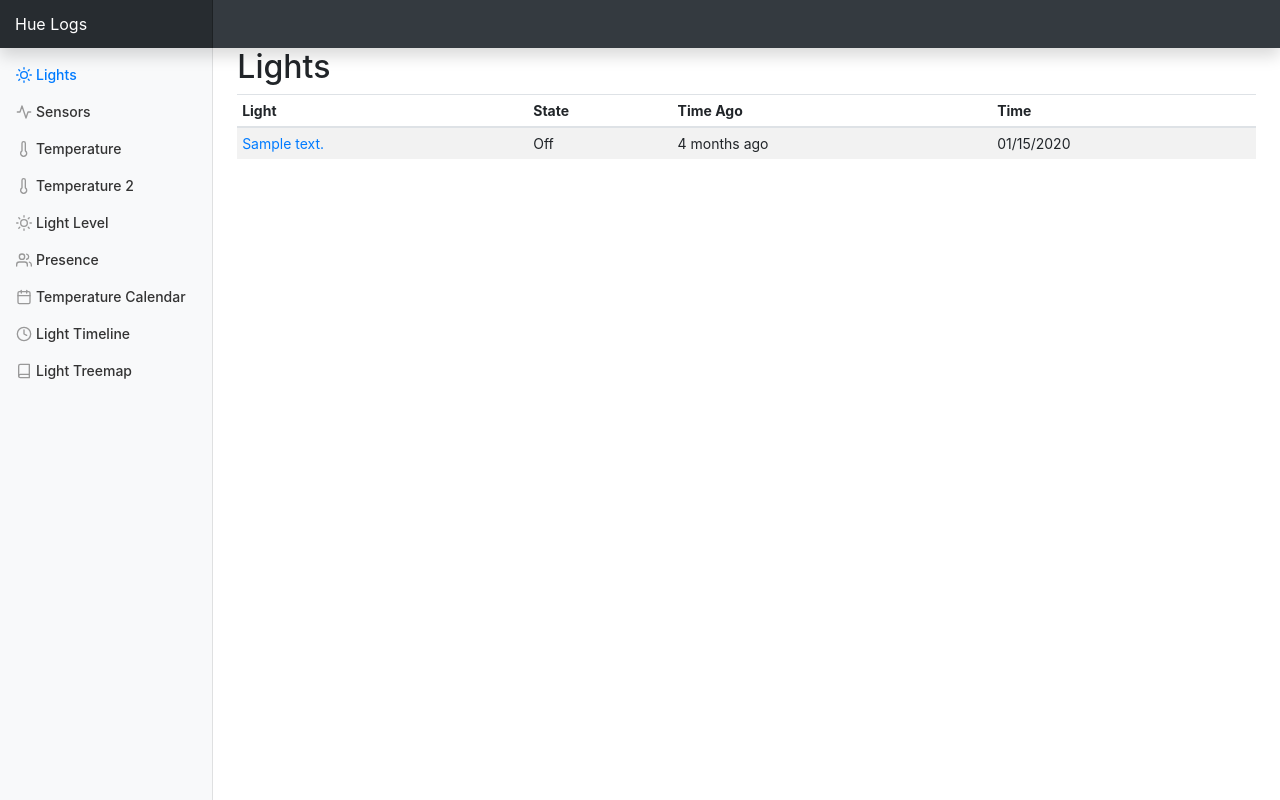
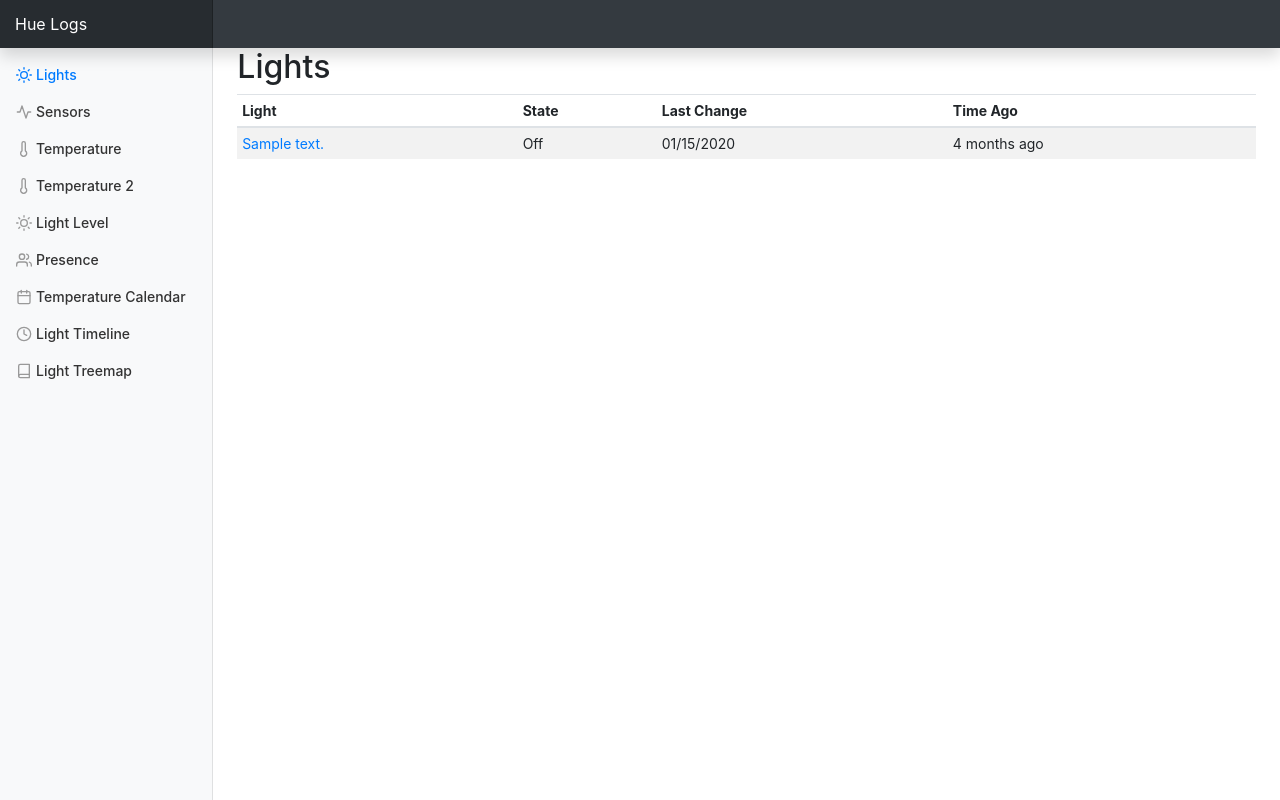
Before and after one commit to rebambus/hue-logs, a PHP site: page /index.php?page=lights in a window 1280 px wide. Run offline with PHP 8.4, Linux system fonts and the light colour scheme; tables that the repository leaves empty or names only in its code hold one stand-in row (values such as "Sample post"); data that the repository does not hold is empty; some libraries are stand-ins or nearby versions.

Commit message:
Light and sensor timestamps
Make light and sensor list timestamps consistent

```diff
--- a/html/lights.php
+++ b/html/lights.php
@@ -88,19 +88,19 @@
             <tr>
                 <th>Light</th>
                 <th>State</th>
+                <th>Last Change</th>
                 <th>Time Ago</th>
-                <th>Time</th>
             </tr>
         </thead>
         <tbody>
             <?php
         	while ($row = $result->fetch_assoc()) {
-        		echo '<tr>';
-        		echo '<td><a href="index.php?page=lights&id=' . $row['light_id'] . '">'. $row['description'] . '</a></td>';
-        		echo '<td>'. $row['state']. '</td>';
-            	echo '<td><span title="'. $row['start_time']. '" data-livestamp="'. $row['start_time']. '"></span></td>';
-        		echo '<td><span title="'. $row['start_time']. '"><script>document.write(moment.unix("'. $row['start_time']. '").calendar());</script></span></td>';
-        		echo '</tr>';
+		echo '<tr>';
+		echo '<td><a href="index.php?page=lights&id=' . $row['light_id'] . '">'. $row['description'] . '</a></td>';
+		echo '<td>'. $row['state']. '</td>';
+		echo '<td><span title="'. $row['start_time']. '"><script>document.write(moment.unix("'. $row['start_time']. '").calendar());</script></span></td>';
+		echo '<td><span title="'. $row['start_time']. '" data-livestamp="'. $row['start_time']. '"></span></td>';
+		echo '</tr>';
         	}
             ?>
         </tbody>
```
Also changed, not shown: html/sensors.php (+5 -3 lines).
